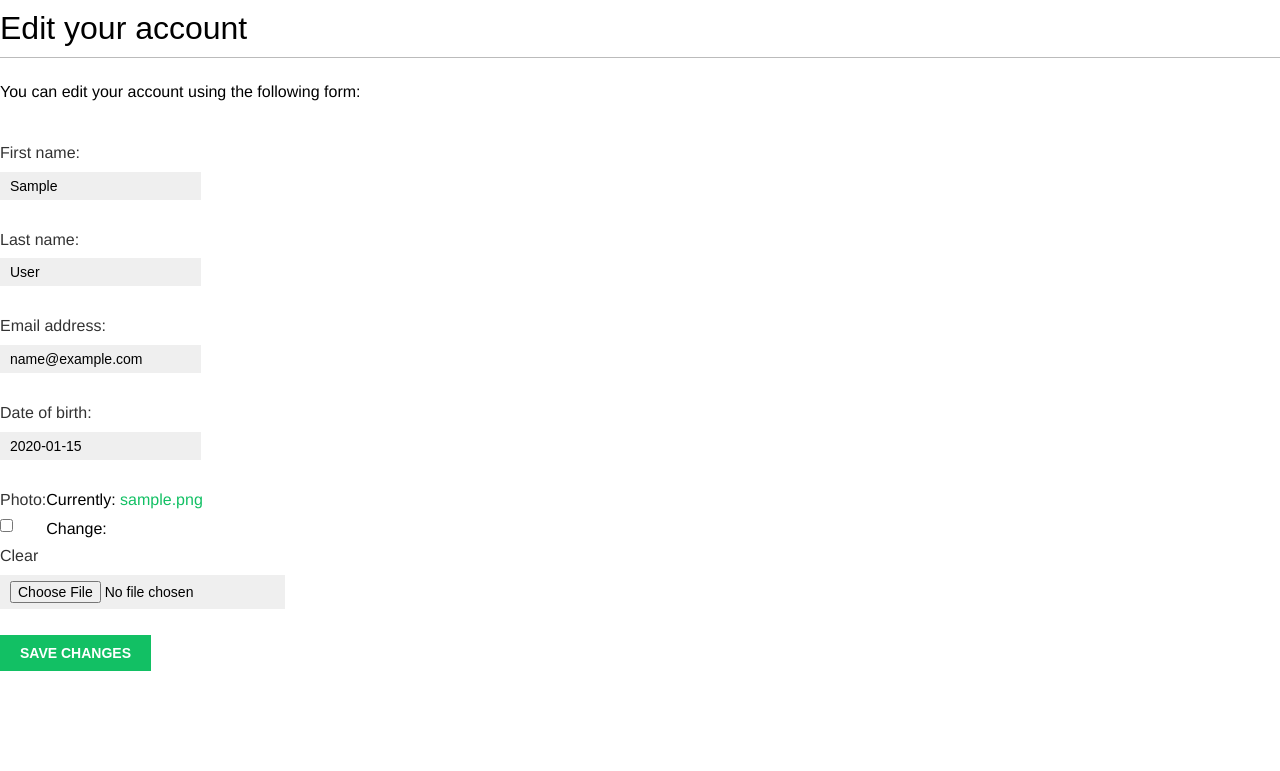
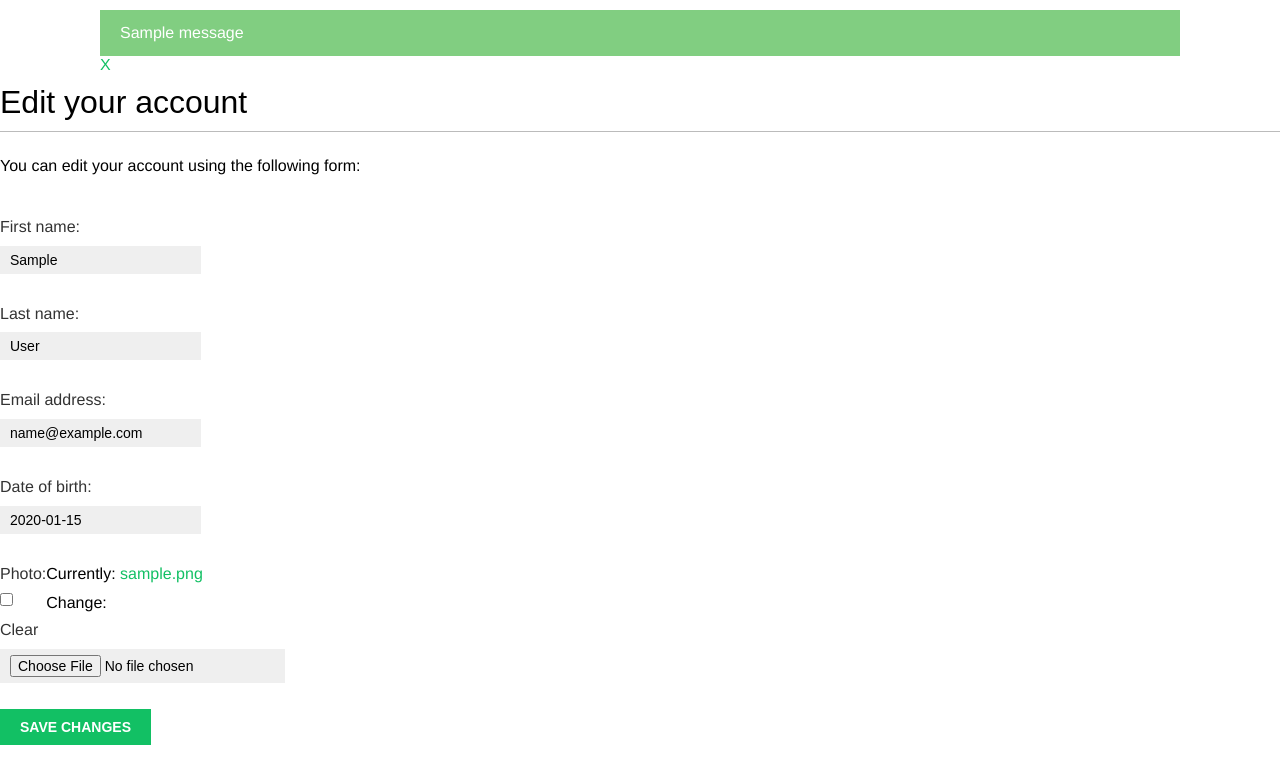
Before and after one commit to Eng-Hamad-Ghosen/Django_Social_Website, a Django app: page /account/edit/ in a window 1280 px wide. Shown: the part 48-819 px from the top of the page. Before the commit the page ends 719 px from the top, so only its background shows below. Run offline with Django 5.2, Linux system fonts and the light colour scheme; a user stored in the database is signed in; tables that the repository leaves empty hold one stand-in row (values such as "Sample post"); one stand-in notice (Sample message) is shown; some web fonts are replaced.

Commit message:
Use messages framework

```diff
--- a/account/views.py
+++ b/account/views.py
@@ -5,7 +5,7 @@ from django.contrib.auth.hashers import make_password
 from.forms import UserRegistrationForm
 from . models import Profile
 from django.contrib.auth.decorators import login_required
-
+from django.contrib import messages
 
 # Create your views here.
 
@@ -55,6 +55,9 @@ def edit(request):
         if user_form.is_valid() and profile_form.is_valid():
             user_form.save()
             profile_form.save()
+            messages.success(request, 'Profile has been updated successfully.')
+        else:
+            messages.error(request, 'Error updaing your profile.')
     else:
         user_form = UserEditForm(instance=request.user)
         profile_form = ProfileEditForm(instance=request.user.profile)
--- a/templates/base.html
+++ b/templates/base.html
@@ -43,6 +43,16 @@
 
     </div>
 
+    {% if messages %}
+        <ul class="messages">
+            {% for message in messages %}
+                <li class="{{message.tags}}">
+                    {{message|safe}}
+                </li>
+                <a href="#" class="close">X</a>
+            {% endfor %}
+        </ul>
+    {% endif %}
 
     <div class="content">
         {% block content %}
```
